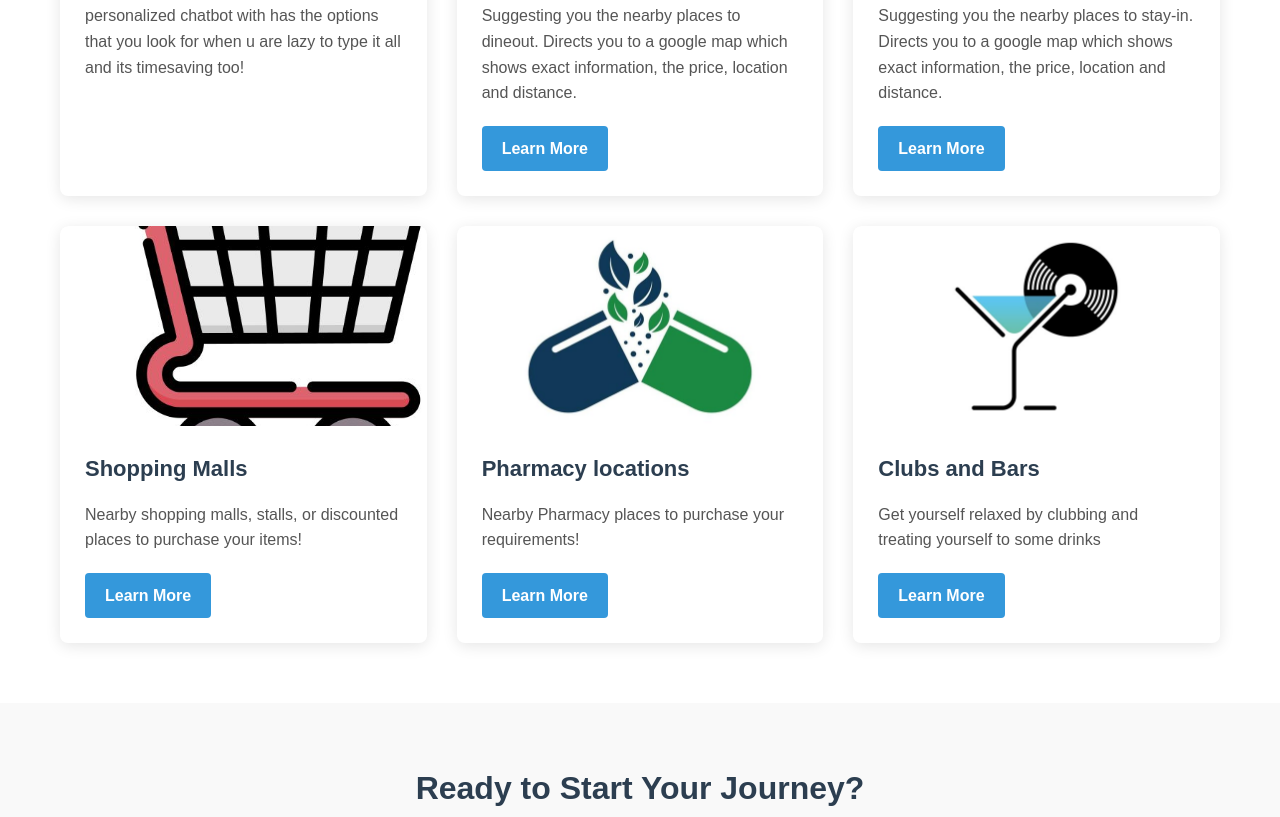
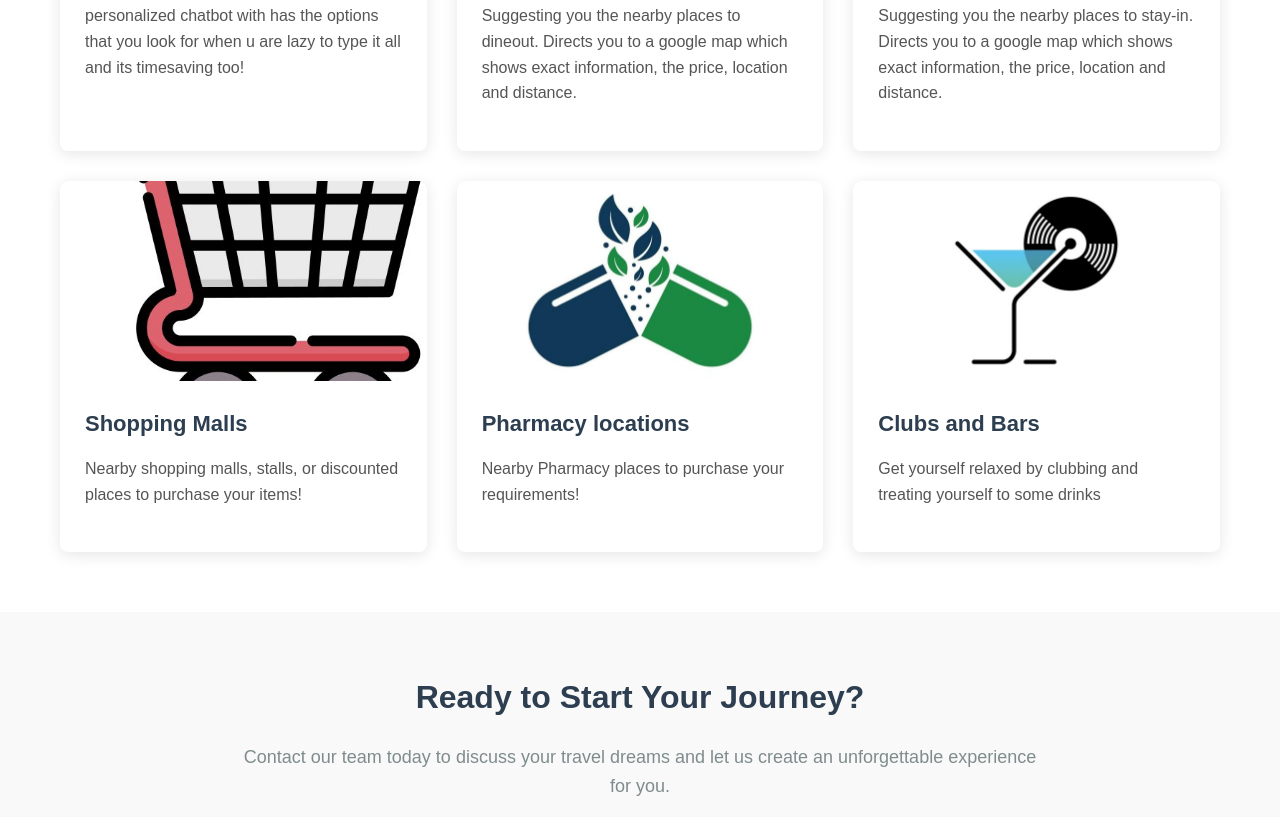
Before and after one commit to saakshipwr/proj, a plain HTML site: page services.html in a window 1280 px wide. Shown: the part 634-1451 px from the top of the page. Drawn offline with Linux system fonts and the light colour scheme.

Commit message:
removed buttons

```diff
--- a/services.html
+++ b/services.html
@@ -235,7 +235,7 @@
                     <div class="service-content">
                         <h3>Dineout recommendations</h3>
                         <p>Suggesting you the nearby places to dineout. Directs you to a google map which shows exact information, the price, location and distance.</p>
-                        <a href="contact.html" class="service-button">Learn More</a>
+
                     </div>
                 </div>
 
@@ -246,7 +246,7 @@
                     <div class="service-content">
                         <h3>Stay-in recommendations</h3>
                         <p>Suggesting you the nearby places to stay-in. Directs you to a google map which shows exact information, the price, location and distance.</p>
-                        <a href="contact.html" class="service-button">Learn More</a>
+
                     </div>
                 </div>
 
@@ -257,7 +257,7 @@
                     <div class="service-content">
                         <h3>Shopping Malls</h3>
                         <p>Nearby shopping malls, stalls, or discounted places to purchase your items!</p>
-                        <a href="contact.html" class="service-button">Learn More</a>
+
                     </div>
                 </div>
 
@@ -268,7 +268,7 @@
                     <div class="service-content">
                         <h3>Pharmacy locations</h3>
                         <p>Nearby Pharmacy places to purchase your requirements!</p>
-                        <a href="contact.html" class="service-button">Learn More</a>
+
                     </div>
                 </div>
 
@@ -279,7 +279,7 @@
                     <div class="service-content">
                         <h3>Clubs and Bars</h3>
                         <p>Get yourself relaxed by clubbing and treating yourself to some drinks</p>
-                        <a href="contact.html" class="service-button">Learn More</a>
+
                     </div>
                 </div>
             </div>
```
